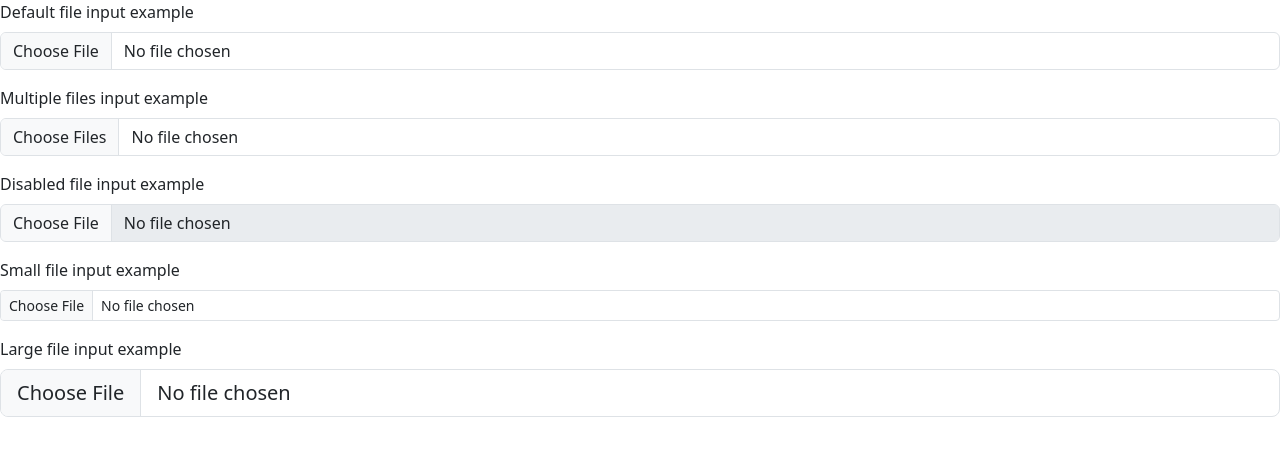
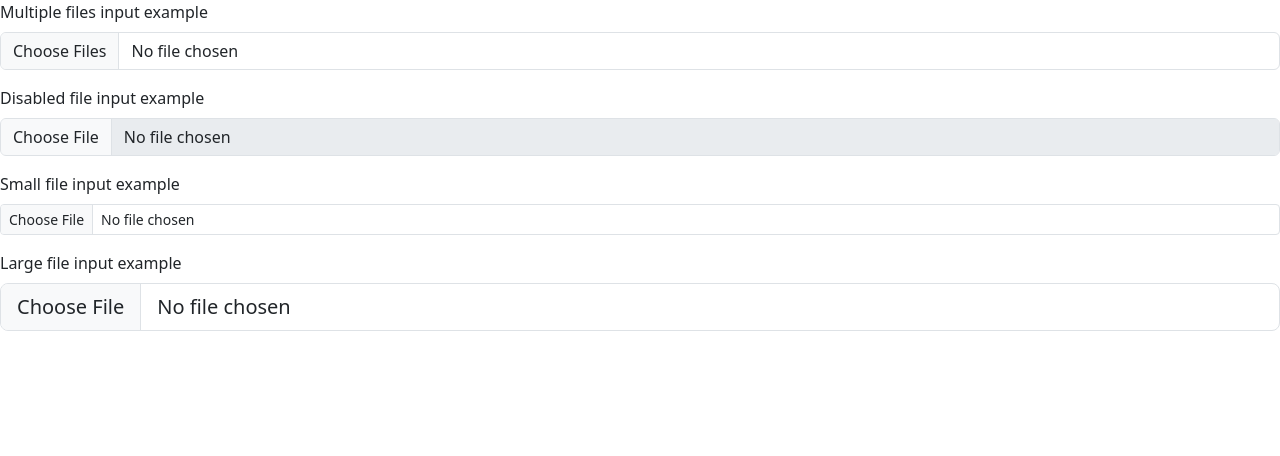
Before and after one commit to Blue55berry/Not, a plain HTML site: page index.html in a window 1280 px wide. Drawn offline with nearby package versions, Linux system fonts and the light colour scheme.

Commit message:
Update index.html

```diff
--- a/index.html
+++ b/index.html
@@ -10,10 +10,7 @@
 </head>
 
 <body>
-    <div class="mb-3">
-        <label for="formFile" class="form-label">Default file input example</label>
-        <input class="form-control" type="file" id="formFile">
-      </div>
+
       <div class="mb-3">
         <label for="formFileMultiple" class="form-label">Multiple files input example</label>
         <input class="form-control" type="file" id="formFileMultiple" multiple>
```
